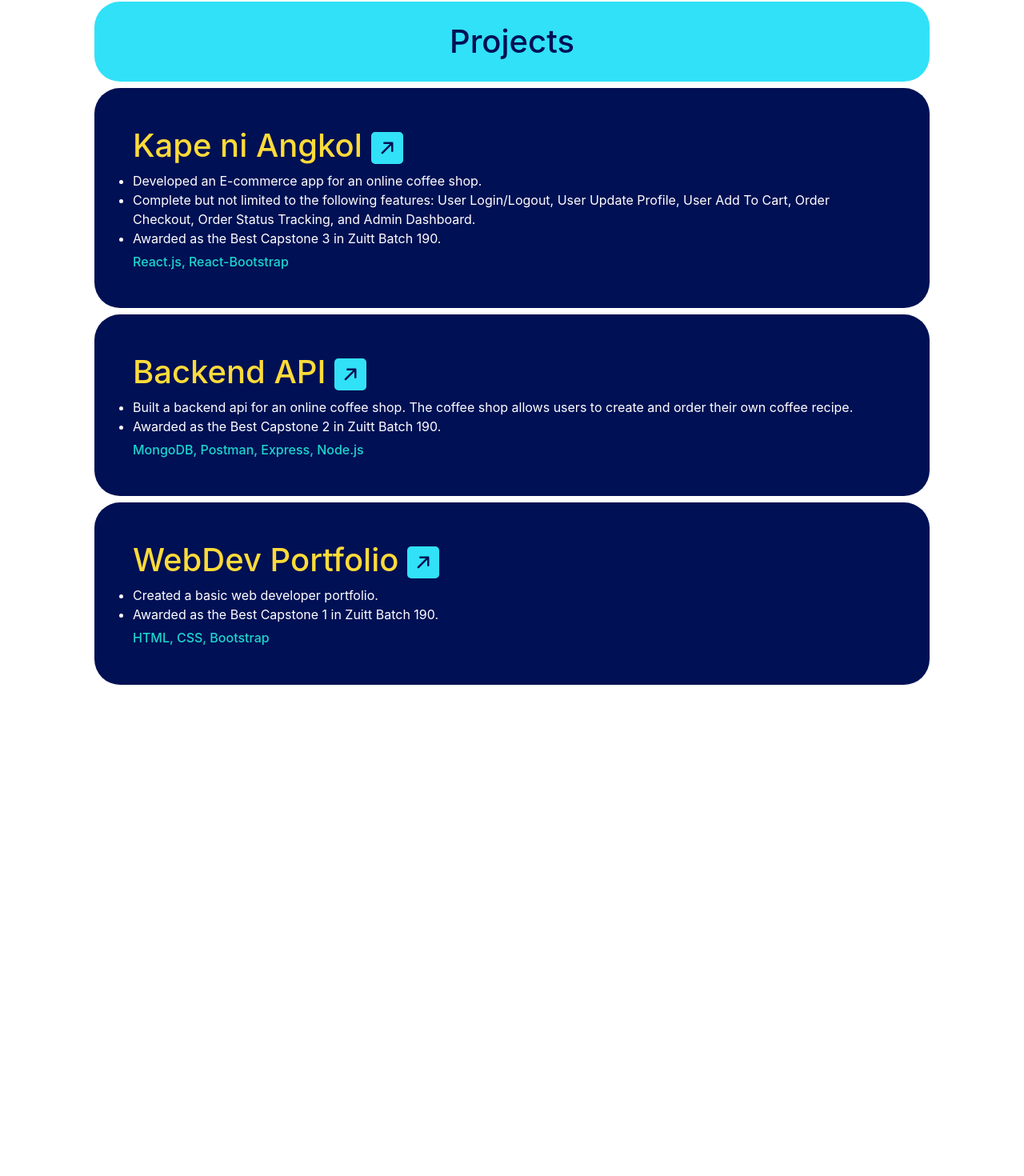
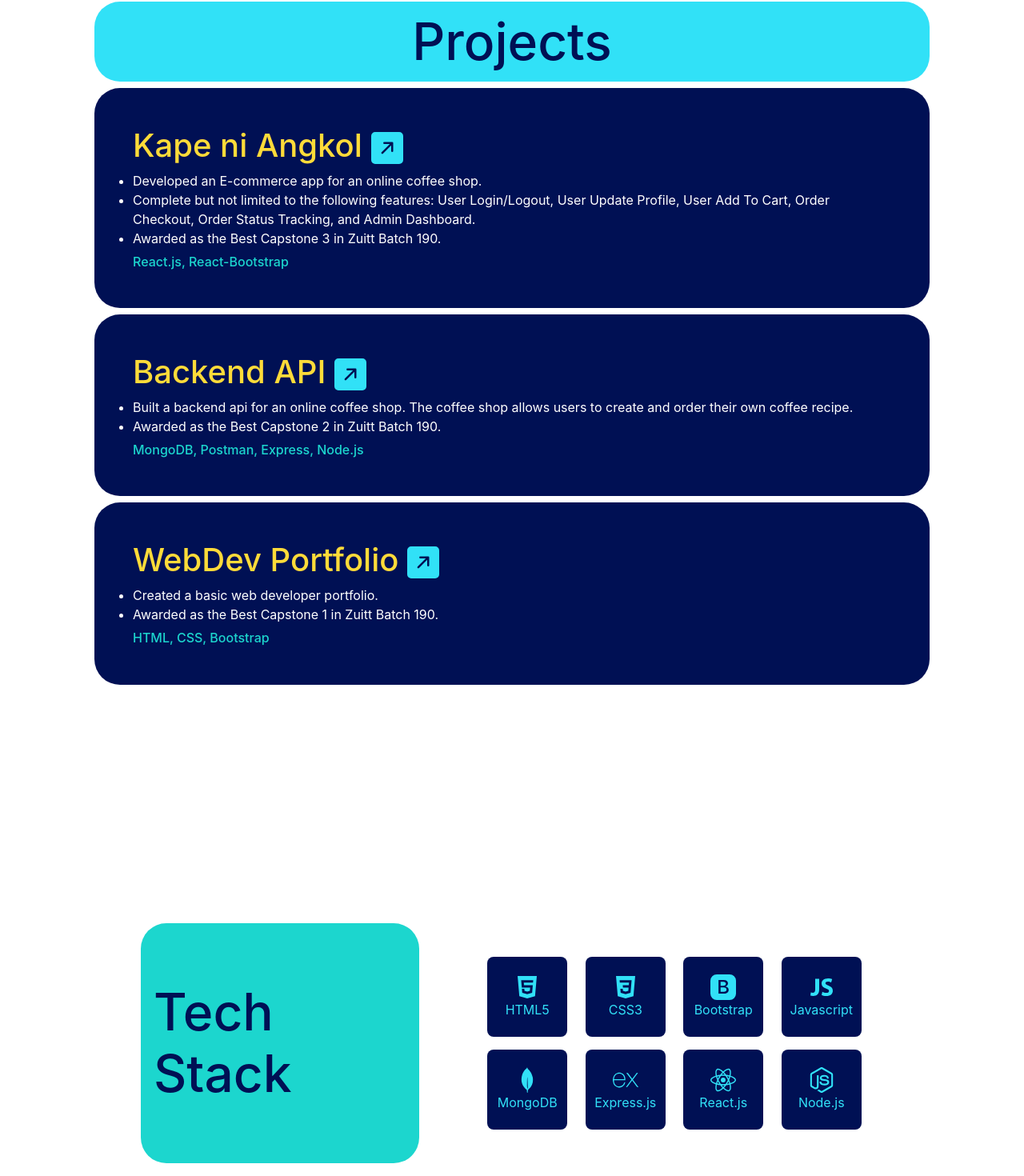
Before and after one commit to jclumingkit/portfolio, a React (Create React App) app: page / in a window 1280 px wide. Shown: the part 846-2316 px from the top of the page at 80% size. Before the commit the page ends 1702 px from the top, so only its background shows below. Built offline with nearby package versions, Linux system fonts and the light colour scheme.

Commit message:
added TechStack component

```diff
--- a/src/App.css
+++ b/src/App.css
@@ -1,6 +1,13 @@
 .container {
     width: 100vw;
-    height: 100vh;
+    min-height: 100vh;
+}
+
+.section {
+    display: flex;
+    flex-wrap: wrap;
+    justify-content: center;
+    align-items: center;
 }
 
 /* custom css */
--- a/src/components/Hero/Hero.js
+++ b/src/components/Hero/Hero.js
@@ -12,9 +12,9 @@ export default function Hero({refProps}) {
     const handleScrollTo = (idx) => refProps.current[idx].scrollIntoView({ behavior: 'smooth' });
 
     return(
-        <Container className="p-3 p-md-5"
+        <Container className="p-3 p-md-5 section"
         >
-            <Row className="h-100">
+            <Row className="w-100 h-100">
                 <motion.div
                     className="col
                         d-flex
@@ -95,7 +95,7 @@ export default function Hero({refProps}) {
                                 onClick={() => handleScrollTo(1)}
                                 variants={animateChild}
                             >
-                                <h4>SKILLS</h4>
+                                <h4>TECH STACK</h4>
                             </motion.div>
                         </div>
                         <motion.div
--- a/src/components/Projects/Projects.js
+++ b/src/components/Projects/Projects.js
@@ -14,10 +14,10 @@ export default function Projects({refProps}) {
 
     return(
         <Container
-            className="p-3 p-md-5"
+            className="p-3 p-md-5 section"
             ref={(ref) => refProps.current[0] = ref }
         >
-            <Row className="h-100 my-auto"
+            <Row className="w-100 h-100"
             >
                 <motion.div
                     className="col
@@ -39,7 +39,13 @@ export default function Projects({refProps}) {
                         style={{ height: "100px" }}
                         variants={animateChild}
                     >
-                        <h1 className="text-darkBlue">Projects</h1>
+                        <h1
+                            className="
+                                section-title
+                                text-darkBlue"
+                        >
+                            Projects
+                        </h1>
                     </motion.div>
 
                     {   projects.map(({title, description, path, tech}, index) => {
--- a/src/components/Projects/styles.css
+++ b/src/components/Projects/styles.css
@@ -1,3 +1,15 @@
 a {
     text-decoration: none;
 }
+
+.section-title {
+    font-size: 36px;
+}
+
+@media only screen and (min-width: 1024px) {
+
+    .section-title {
+        font-size: 64px;
+    }
+
+}
--- /dev/null
+++ b/src/components/TechStack/TechStack.js
@@ -0,0 +1,86 @@
+import './styles.css';
+import techStacks from './data';
+
+import { useRef } from 'react';
+import { motion, useInView } from "framer-motion";
+import { Container, Row, Col } from 'react-bootstrap';
+
+
+export default function TechStack({refProps}) {
+    const rowRef = useRef(null);
+    const isInView = useInView(rowRef, { once: true });
+
+
+    return(
+        <Container
+            className="p-3 p-md-5 section"
+            ref={(ref) => refProps.current[1] = ref }
+        >
+            <Row
+                className="w-100
+                    h-100
+                    align-items-center
+                    justify-content-evenly"
+                ref={rowRef}
+            >
+                <motion.div
+                    className="
+                        col-12
+                        col-md-4
+                        d-flex
+                        align-items-center
+                        bg-pastelGreen
+                        p-3
+                        rounded-5"
+                    style={{ height: "300px" }}
+                >
+                    <h1
+                        className="text-darkBlue"
+                        style={{ fontSize: "64px" }}
+                    >
+                        Tech <br /> Stack
+                    </h1>
+                </motion.div>
+                <motion.div
+                    className="
+                        col
+                        col-xl-6
+                        d-flex
+                        justify-content-center
+                        gap-2
+                        p-3"
+                >
+                    <Row className="w-100 justify-content-evenly">
+                        {
+                            techStacks.map((stack, idx) => {
+                                return(
+                                    <Col
+                                        xs={6}
+                                        md={3}
+                                        xl={3}
+                                        key={idx}
+                                        className="
+                                            p-2
+                                            d-flex
+                                            justify-content-center"
+                                    >
+                                        <motion.div
+                                            className="
+                                                stack-container
+                                                bg-darkBlue
+                                                text-neonBlue
+                                                rounded-3"
+                                        >
+                                            {stack}
+                                        </motion.div>
+                                    </Col>
+                                )
+                            })
+
+                        }
+                    </Row>
+                </motion.div>
+            </Row>
+        </Container>
+    )
+}
--- /dev/null
+++ b/src/components/TechStack/data.js
@@ -0,0 +1,41 @@
+import { BsBootstrapFill } from 'react-icons/bs';
+import { IoLogoHtml5, IoLogoCss3, IoLogoJavascript } from 'react-icons/io';
+import { SiMongodb, SiExpress, SiReact, SiNodedotjs } from 'react-icons/si';
+
+
+const techStacks = [
+    <div>
+        <IoLogoHtml5 size={32} />
+        <p>HTML5</p>
+    </div>,
+    <div>
+        <IoLogoCss3 size={32} />
+        <p>CSS3</p>
+    </div>,
+    <div>
+        <BsBootstrapFill size={32} />
+        <p>Bootstrap</p>
+    </div>,
+    <div>
+        <IoLogoJavascript size={32} />
+        <p>Javascript</p>
+    </div>,
+    <div>
+        <SiMongodb size={32} />
+        <p>MongoDB</p>
+    </div>,
+    <div>
+        <SiExpress size={32} />
+        <p>Express.js</p>
+    </div>,
+    <div>
+        <SiReact size={32} />
+        <p>React.js</p>
+    </div>,
+    <div>
+        <SiNodedotjs  size={32} />
+        <p>Node.js</p>
+    </div>
+];
+
+export default techStacks;
--- /dev/null
+++ b/src/components/TechStack/styles.css
@@ -0,0 +1,8 @@
+.stack-container {
+    width: 100px;
+    height: 100px;
+    display: flex;
+    justify-content: center;
+    align-items: center;
+    text-align: center;
+}
--- a/src/pages/LandingPage.js
+++ b/src/pages/LandingPage.js
@@ -4,6 +4,7 @@ import { Container } from 'react-bootstrap';
 // Components
 import Hero from '../components/Hero/Hero';
 import Projects from '../components/Projects/Projects';
+import TechStack from '../components/TechStack/TechStack';
 
 // Utils
 import BackToTopButton from '../components/Utils/BackToTopButton/BackToTopButton';
@@ -16,6 +17,7 @@ function LandingPage() {
         <Container className="mx-auto">
             <Hero refProps={sectionRef} />
             <Projects refProps={sectionRef} />
+            <TechStack refProps={sectionRef} />
 
 
             <BackToTopButton />
```
